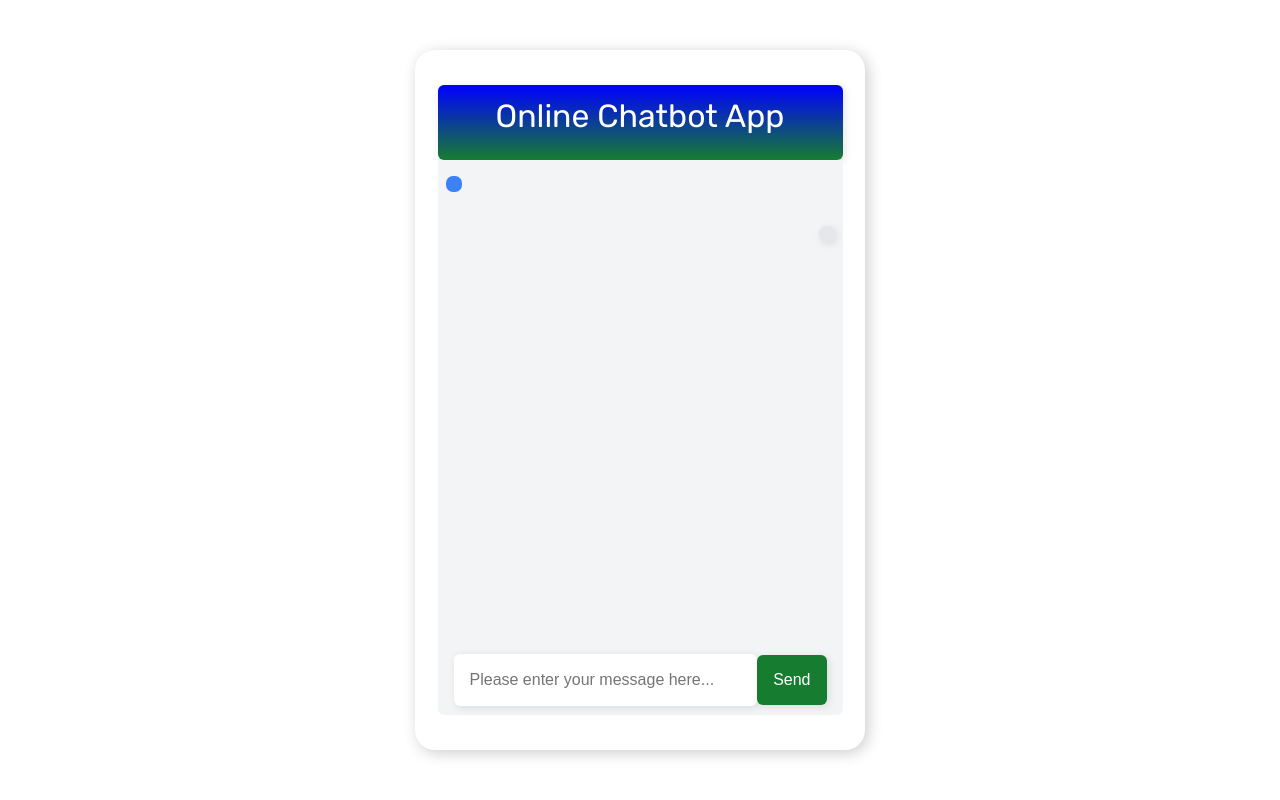
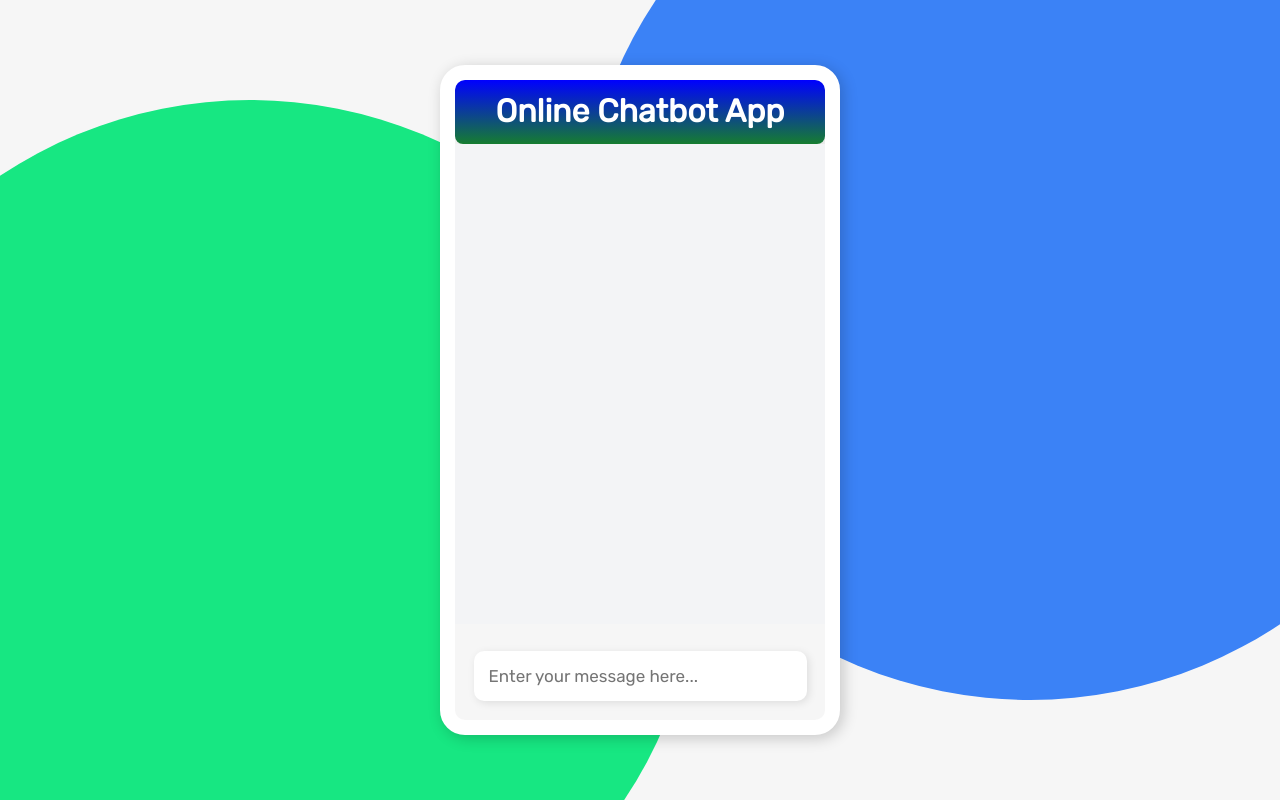
Before and after one commit to GUEKOUE/Quick_Chatbot, a PHP site: page / in a window 1280 px wide. Run offline with PHP 8.4, Linux system fonts and the light colour scheme.

Commit message:
last update

```diff
--- a/bot.css
+++ b/bot.css
@@ -1,41 +1,64 @@
 @import url('https://fonts.googleapis.com/css2?family=Rubik&display=swap');
 
-body{
+*{
   margin: 0;
   padding: 0;
-  display: flex;
-  align-items: center;
-  justify-content: center;
   font-family: "Rubik", sans-serif;
+  box-sizing: border-box;
 }
 
 #bot {
-  margin: 50px 0;
-  height: 700px;
-  width: 450px;
-  background: white;
-  display: flex;
-  align-items: center;
-  justify-content: center;
-  box-shadow: 3px 3px 15px rgba(0, 0, 0, 0.2) ;
-  border-radius: 20px;
+  height: 100vh;
+  width: 100%;
+  position: relative;
+  background: #f6f6f6;
+  display: grid;
+  place-items: center;
+  overflow: hidden;
+}
+
+#con1
+{
+    height: 900px;
+    width: 900px;
+    position: absolute;
+    top: -200px;
+    right: -200px;
+    background: #3B82F6;
+    border-radius: 50%;
+}
+#con2
+{
+    height: 900px;
+    width: 900px;
+    position: absolute;
+    bottom: -200px;
+    left: -200px;
+    background: #17e782;
+    border-radius: 50%;
 }
 
 #container {
-  height: 90%;
-  border-radius: 6px;
-  width: 90%;
-  background: #F3F4F6;
+  height: 670px;
+  width: 400px;
+  border-radius: 30px;
+  background: #f6f6f6;
+  border-radius: 25px;
+  border: 15px solid #fff;
+  box-shadow: 3px 3px 15px rgba(0, 0, 0, 0.2) ;
+  position: relative;
+  overflow: hidden;
 }
 
 #header {
   width: 100%;
   height: 10%;
-  border-radius: 6px;
+  border-radius: 8px;
   background: linear-gradient(blue, #167d30);
   color: white;
   text-align: center;
   font-size: 2rem;
+  font-weight: bold;
   padding-top: 12px;
   box-shadow: 2px 2px 8px rgba(0, 0, 0, 0.1);
 }
@@ -49,6 +72,7 @@ body{
 
 .userSection {
   width: 100%;
+  align-items: baseline;
 }
 
 .seperator {
@@ -61,7 +85,7 @@ body{
   margin: .5rem;
   font-size: 1.2rem;
   padding: .5rem;
-  border-radius: 7px;
+  border-radius: 8px;
 }
 
 .user-message {
@@ -82,36 +106,41 @@ body{
 }
 
 #inputArea {
-  display: flex;
-  align-items: center;
-  justify-content: center;
-  height: 10%;
-  padding: 1rem;
-  background: transparent;
+  height: 50px;
+  width: 90%;
+  position: absolute;
+  left: 5%;
+  bottom: 3%;
+  background: #fff;
+  border-radius: 10px;
+  overflow: hidden;
+  box-shadow: 2px 2px 8px rgba(0,0,0,0.1);
 }
 
 #userInput {
-  height: 20px;
-  width: 80%;
-  background-color: white;
-  border-radius: 6px;
-  padding: 1rem;
-  font-size: 1rem;
+  height: 50px;
+  width: 90%;
+  position: absolute;
+  left: 0;
   border: none;
   outline: none;
-  box-shadow: 2px 2px 8px rgba(0, 0, 0, 0.1);
+  background: transparent;
+  padding: 0px 15px;
+  font-size: 17px;
 }
 
 #send {
   height: 50px;
-  padding: .5rem;
-  font-size: 1rem;
-  text-align: center;
-  width: 20%;
-  color: white;
+  width: 24%;
+  position: absolute;
+  right: 0;
+  border: none;
+  outline: none;
+  display: grid;
+  place-items: center;
+  color: #fff;
+  font-size: 20px;
   background: #167d30;
   cursor: pointer;
-  border: none;
-  border-radius: 6px;
-  box-shadow: 2px 2px 8px rgba(0, 0, 0, 0.1);
+  display: none;
 }
--- a/index.php
+++ b/index.php
@@ -8,13 +8,18 @@
     <!--================== FAVICON ========================-->
     <link rel="shortcut icon" href="img/bot.png" type="image/x-icon">
 
+    <link rel="stylesheet" href="https://cdnjs.cloudflare.com/ajax/libs/font-awesome/5.15.3/css/all.min.css"/>
+    <script src="https://code.jquery.com/jquery-3.5.1.min.js"></script>
+
     <!--================== CSS ========================-->
     <link rel="stylesheet" href="bot.css">
-    <title>Chatbot</title>
+    <title>Simple | Chatbot</title>
 </head>
 <body>
 
     <div id="bot">
+        <div id="con1"></div>
+        <div id="con2"></div>
         <div id="container">
             <div id="header">
                 Online Chatbot App
@@ -22,7 +27,7 @@
 
             <div id="body">
                 <!-- This section will be dynamically inserted from JavaScript -->
-                <div class="userSection">
+                <!--<div class="userSection">
                     <div class="messages user-message">
 
                     </div>
@@ -34,37 +39,51 @@
 
                     </div>
                     <div class="seperator"></div>
-                </div>
+                </div>   -->
             </div>
 
+            <!-- messages input field -->
             <div id="inputArea">
-                <input type="text" name="messages" id="userInput" placeholder="Please enter your message here..." required>
-                <input type="submit" id="send" value="Send">
+                <input type="text" name="messages" id="userInput" placeholder="Enter your message here..." required>
+                <input type="submit" id="send" value="Send" name="send">
             </div>
         </div>
     </div>
 
     <script type="text/javascript">
 
-        document.querySelector("#send").addEventListener("click", async () => {
+        $(document).ready(function(){
 
-            let xhr = new XMLHttpRequest();
-            var userMessage = document.querySelector("#userInput").value
+            $("#userInput").on("keyup",function(){
 
-            let userHtml = '<div class="userSection">'+'<div class="messages user-message">'+userMessage+'</div>'+'<div class="seperator"></div>'+'</div>'
+                if($("#userInput").val()){
+                    $("#send").css("display","block");
+                }else{
+                    $("#send").css("display","none");
+                }
+            });
+        });
 
-            document.querySelector('#body').innerHTML+= userHtml;
+            $("#send").on("click", function(){
+                $value = $("#userInput").val();
+                $msg = '<div class="userSection">'+'<div class="messages user-message">'+ $value +'</div>'+'<div class="seperator"></div>'+'</div>';
+                $("#body").append($msg);
 
-            xhr.open("POST", "query.php");
-            xhr.setRequestHeader("Content-type", "application/x-www-form-urlencoded");
-            xhr.send(`messageValue=${userMessage}`);
-
-            xhr.onload = function () {
-                let botHtml = '<div class="botSection">'+'<div class="messages bot-reply">'+this.responseText+'</div>'+'<div class="seperator"></div>'+'</div>'
-
-                document.querySelector('#body').innerHTML+= botHtml;
-            }
-        })
+                // start ajax code
+                $.ajax({
+                    url: 'query.php',
+                    type: 'POST',
+                    data: 'messageValue='+$value,
+                    success: function(result){
+                        $replay = '<div class="botSection">'+'<div class="messages bot-reply">'+ result +'</div>'+'<div class="seperator"></div>'+'</div>';
+                        $("#body").append($replay);
+                        // when chat goes down the scroll bar automatically comes to the bottom
+                        $("#body").scrollTop($("#body")[0].scrollHeight);
+                    }
+                });
+                $("#userInput").val("");
+                $("#send").css("display","none");
+            });
     </script>
 </body>
 </html>
```
